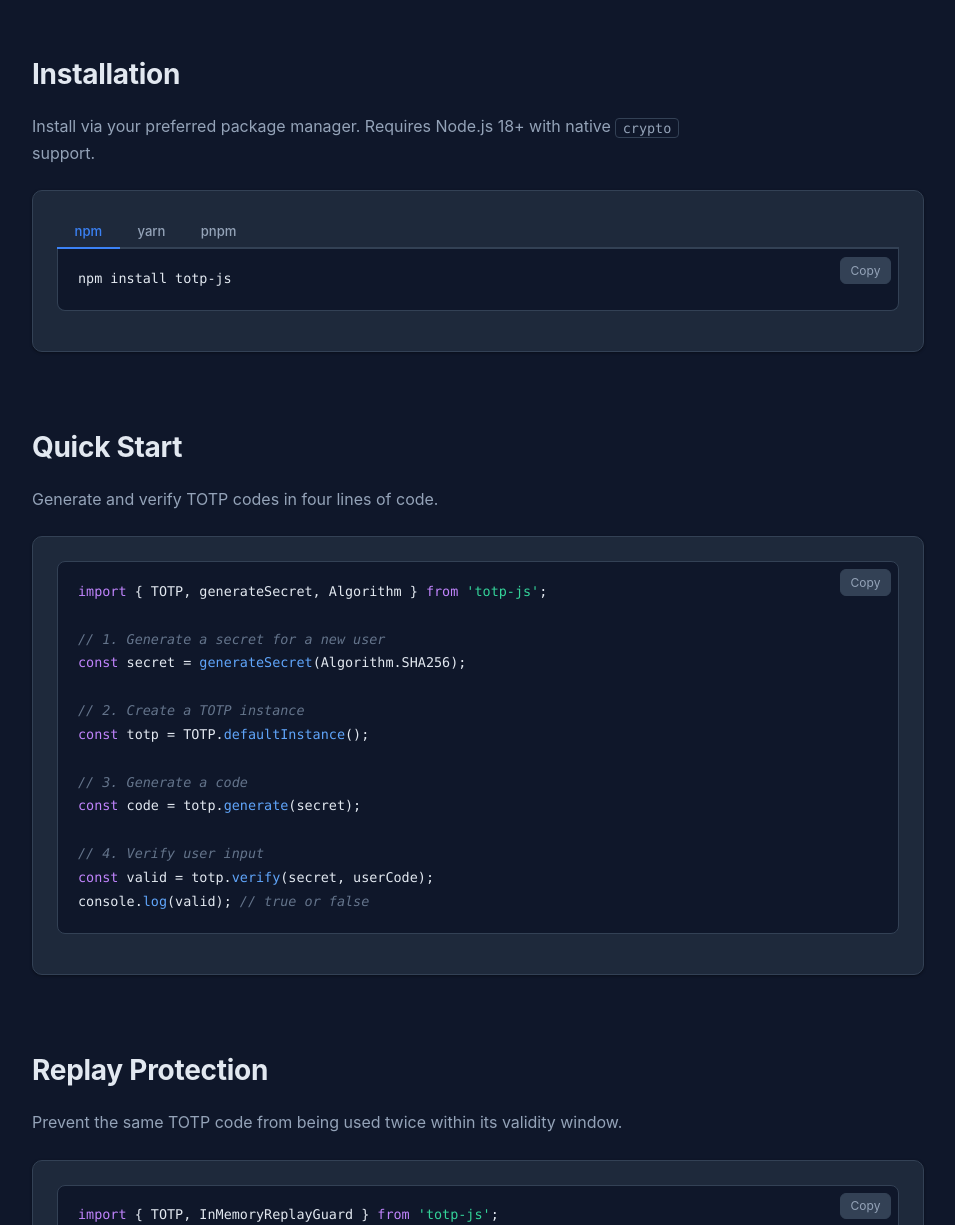
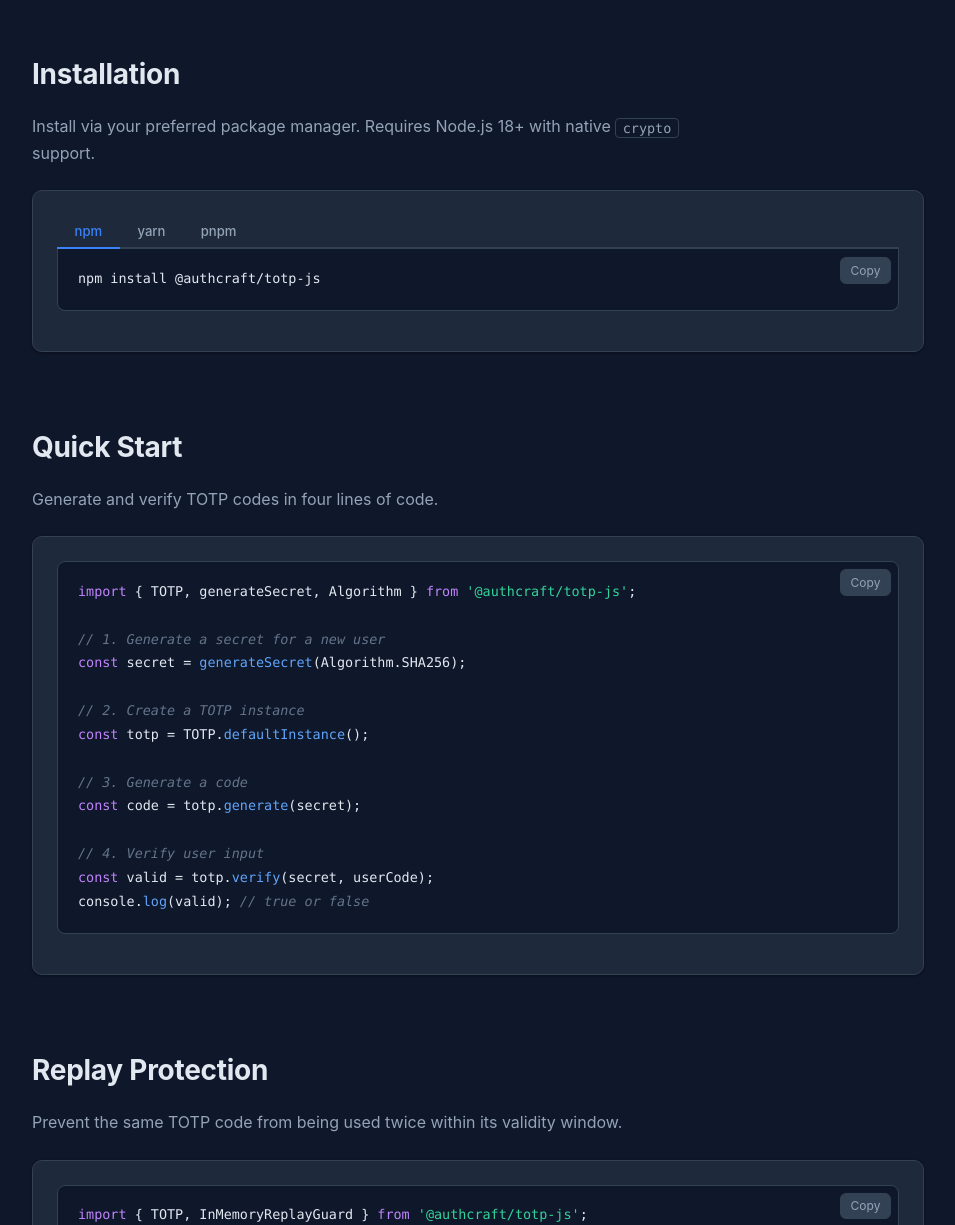
Before and after one commit to Pratiyush/totp-js, a website: page docs/index.html in a window 1280 px wide. Shown: the part 1254-2479 px from the top of the page, without its empty margins (162-1117 px from the left). Drawn offline with Linux system fonts and the light colour scheme.

Commit message:
feat: rename to @authcraft/totp-js, published v0.9.1 to npm
- Package renamed from totp-js to @authcraft/totp-js (npm name conflict)
- Updated all install commands, imports, badges, and links
- Published v0.9.1 to npm: https://www.npmjs.com/package/@authcraft/totp-js
- Switched to OIDC Trusted Publishing workflow (no npm tokens)

```diff
--- a/docs/index.html
+++ b/docs/index.html
@@ -436,12 +436,12 @@
             <div style="margin-bottom: 1.5rem;">
                 <div class="install-cmd">
                     <span class="dollar">$</span>
-                    <span>npm install totp-js</span>
-                    <button class="copy-btn" onclick="copyText('npm install totp-js', this)" title="Copy to clipboard">Copy</button>
+                    <span>npm install @authcraft/totp-js</span>
+                    <button class="copy-btn" onclick="copyText('npm install @authcraft/totp-js', this)" title="Copy to clipboard">Copy</button>
                 </div>
             </div>
             <div class="badges">
-                <a href="https://www.npmjs.com/package/totp-js"><img src="https://img.shields.io/npm/v/totp-js?style=flat-square&color=3B82F6" alt="npm version"></a>
+                <a href="https://www.npmjs.com/package/@authcraft/totp-js"><img src="https://img.shields.io/npm/v/@authcraft/totp-js?style=flat-square&color=3B82F6" alt="npm version"></a>
                 <img src="https://img.shields.io/badge/TypeScript-5.4+-3178C6.svg?style=flat-square" alt="TypeScript 5.4+">
                 <img src="https://img.shields.io/badge/Node.js-18+-339933.svg?style=flat-square" alt="Node.js 18+">
                 <img src="https://img.shields.io/badge/RFC-6238-34D399.svg?style=flat-square" alt="RFC 6238">
@@ -449,7 +449,7 @@
             </div>
             <div class="hero-links">
                 <a href="https://github.com/Pratiyush/totp-js" class="primary">GitHub</a>
-                <a href="https://www.npmjs.com/package/totp-js" class="secondary">npm</a>
+                <a href="https://www.npmjs.com/package/@authcraft/totp-js" class="secondary">npm</a>
                 <a href="#api" class="secondary">API Reference</a>
             </div>
         </div>
@@ -538,7 +538,7 @@
                     <button class="tab" onclick="switchTab(this, 'tab-pnpm')">pnpm</button>
                 </div>
                 <div class="tab-content active" id="tab-npm">
-                    <div class="code-block"><pre><code>npm install totp-js</code></pre><button class="copy-btn" onclick="copyCode(this)">Copy</button></div>
+                    <div class="code-block"><pre><code>npm install @authcraft/totp-js</code></pre><button class="copy-btn" onclick="copyCode(this)">Copy</button></div>
                 </div>
                 <div class="tab-content" id="tab-yarn">
                     <div class="code-block"><pre><code>yarn add totp-js</code></pre><button class="copy-btn" onclick="copyCode(this)">Copy</button></div>
@@ -554,7 +554,7 @@
             <h2 class="section-title">Quick Start</h2>
             <p class="section-desc">Generate and verify TOTP codes in four lines of code.</p>
             <div class="card">
-                <div class="code-block"><pre><code><span class="kw">import</span> { TOTP, generateSecret, Algorithm } <span class="kw">from</span> <span class="str">'totp-js'</span>;
+                <div class="code-block"><pre><code><span class="kw">import</span> { TOTP, generateSecret, Algorithm } <span class="kw">from</span> <span class="str">'@authcraft/totp-js'</span>;
 
 <span class="cmt">// 1. Generate a secret for a new user</span>
 <span class="kw">const</span> secret = <span class="fn">generateSecret</span>(Algorithm.SHA256);
@@ -576,7 +576,7 @@ console.<span class="fn">log</span>(valid); <span class="cmt">// true or false</
             <h2 class="section-title">Replay Protection</h2>
             <p class="section-desc">Prevent the same TOTP code from being used twice within its validity window.</p>
             <div class="card">
-                <div class="code-block"><pre><code><span class="kw">import</span> { TOTP, InMemoryReplayGuard } <span class="kw">from</span> <span class="str">'totp-js'</span>;
+                <div class="code-block"><pre><code><span class="kw">import</span> { TOTP, InMemoryReplayGuard } <span class="kw">from</span> <span class="str">'@authcraft/totp-js'</span>;
 
 <span class="cmt">// Create a replay guard with 2-minute retention</span>
 <span class="kw">const</span> replayGuard = <span class="kw">new</span> <span class="tp">InMemoryReplayGuard</span>(<span class="num">120_000</span>);
@@ -598,7 +598,7 @@ console.<span class="fn">log</span>(valid); <span class="cmt">// true or false</
             <h2 class="section-title">QR Code URI</h2>
             <p class="section-desc">Build <code>otpauth://</code> URIs for authenticator apps like Google Authenticator, Microsoft Authenticator, and Authy.</p>
             <div class="card">
-                <div class="code-block"><pre><code><span class="kw">import</span> { buildOtpauthUri, sha256Config } <span class="kw">from</span> <span class="str">'totp-js'</span>;
+                <div class="code-block"><pre><code><span class="kw">import</span> { buildOtpauthUri, sha256Config } <span class="kw">from</span> <span class="str">'@authcraft/totp-js'</span>;
 
 <span class="cmt">// Build an otpauth:// URI for QR code generation</span>
 <span class="kw">const</span> uri = <span class="fn">buildOtpauthUri</span>(
@@ -622,7 +622,7 @@ console.<span class="fn">log</span>(valid); <span class="cmt">// true or false</
             <p class="section-desc">Use preset configurations or create fully custom ones.</p>
             <div class="card">
                 <h2>Preset Configurations</h2>
-                <div class="code-block"><pre><code><span class="kw">import</span> { defaultConfig, sha256Config, highSecurityConfig } <span class="kw">from</span> <span class="str">'totp-js'</span>;
+                <div class="code-block"><pre><code><span class="kw">import</span> { defaultConfig, sha256Config, highSecurityConfig } <span class="kw">from</span> <span class="str">'@authcraft/totp-js'</span>;
 
 <span class="cmt">// Google Authenticator compatible (SHA-1, 6 digits, 30s)</span>
 <span class="fn">defaultConfig</span>();
@@ -634,7 +634,7 @@ console.<span class="fn">log</span>(valid); <span class="cmt">// true or false</
 <span class="fn">highSecurityConfig</span>();</code></pre><button class="copy-btn" onclick="copyCode(this)">Copy</button></div>
 
                 <h3>Custom Configuration</h3>
-                <div class="code-block"><pre><code><span class="kw">import</span> { TOTP, Algorithm } <span class="kw">from</span> <span class="str">'totp-js'</span>;
+                <div class="code-block"><pre><code><span class="kw">import</span> { TOTP, Algorithm } <span class="kw">from</span> <span class="str">'@authcraft/totp-js'</span>;
 
 <span class="kw">const</span> totp = TOTP.<span class="fn">create</span>({
   algorithm: Algorithm.SHA256,  <span class="cmt">// SHA1, SHA256, SHA512</span>
@@ -661,7 +661,7 @@ console.<span class="fn">log</span>(valid); <span class="cmt">// true or false</
 <span class="kw">import</span> {
   TOTP, generateSecret, buildOtpauthUri,
   Algorithm, InMemoryReplayGuard, sha256Config
-} <span class="kw">from</span> <span class="str">'totp-js'</span>;
+} <span class="kw">from</span> <span class="str">'@authcraft/totp-js'</span>;
 
 <span class="kw">const</span> app = <span class="fn">express</span>();
 <span class="kw">const</span> totp = TOTP.<span class="fn">create</span>({
@@ -686,7 +686,7 @@ app.<span class="fn">post</span>(<span class="str">'/2fa/verify'</span>, (req, r
                 <div class="tab-content" id="fw-next">
                     <div class="code-block"><pre><code><span class="cmt">// app/api/2fa/verify/route.ts</span>
 <span class="kw">import</span> { NextResponse } <span class="kw">from</span> <span class="str">'next/server'</span>;
-<span class="kw">import</span> { TOTP, Algorithm, InMemoryReplayGuard } <span class="kw">from</span> <span class="str">'totp-js'</span>;
+<span class="kw">import</span> { TOTP, Algorithm, InMemoryReplayGuard } <span class="kw">from</span> <span class="str">'@authcraft/totp-js'</span>;
 
 <span class="kw">const</span> totp = TOTP.<span class="fn">create</span>({
   algorithm: Algorithm.SHA256,
@@ -705,7 +705,7 @@ app.<span class="fn">post</span>(<span class="str">'/2fa/verify'</span>, (req, r
 <span class="kw">import</span> {
   TOTP, generateSecret, buildOtpauthUri,
   Algorithm, InMemoryReplayGuard, sha256Config
-} <span class="kw">from</span> <span class="str">'totp-js'</span>;
+} <span class="kw">from</span> <span class="str">'@authcraft/totp-js'</span>;
 
 @<span class="fn">Injectable</span>()
 <span class="kw">export class</span> <span class="tp">TwoFactorService</span> {
@@ -730,7 +730,7 @@ app.<span class="fn">post</span>(<span class="str">'/2fa/verify'</span>, (req, r
 <span class="kw">import</span> {
   TOTP, generateSecret, buildOtpauthUri,
   Algorithm, InMemoryReplayGuard, sha256Config
-} <span class="kw">from</span> <span class="str">'totp-js'</span>;
+} <span class="kw">from</span> <span class="str">'@authcraft/totp-js'</span>;
 
 <span class="kw">const</span> app = <span class="fn">Fastify</span>();
 <span class="kw">const</span> totp = TOTP.<span class="fn">create</span>({
@@ -759,7 +759,7 @@ app.<span class="fn">post</span>(<span class="str">'/2fa/verify'</span>, <span c
             <h2 class="section-title">Secret Generation</h2>
             <p class="section-desc">Generate cryptographically secure secrets sized appropriately for each algorithm.</p>
             <div class="card">
-                <div class="code-block"><pre><code><span class="kw">import</span> { generateSecret, generateSecretBytes, isValidSecret, Algorithm } <span class="kw">from</span> <span class="str">'totp-js'</span>;
+                <div class="code-block"><pre><code><span class="kw">import</span> { generateSecret, generateSecretBytes, isValidSecret, Algorithm } <span class="kw">from</span> <span class="str">'@authcraft/totp-js'</span>;
 
 <span class="cmt">// Generate for a specific algorithm (recommended)</span>
 <span class="kw">const</span> sha1Secret   = <span class="fn">generateSecret</span>(Algorithm.SHA1);    <span class="cmt">// 20 bytes / 160 bits</span>
@@ -896,7 +896,7 @@ app.<span class="fn">post</span>(<span class="str">'/2fa/verify'</span>, <span c
         <div class="container">
             <div class="footer-links">
                 <a href="https://github.com/Pratiyush/totp-js">GitHub</a>
-                <a href="https://www.npmjs.com/package/totp-js">npm</a>
+                <a href="https://www.npmjs.com/package/@authcraft/totp-js">npm</a>
                 <a href="https://github.com/Pratiyush/totp-js/issues">Issues</a>
                 <a href="https://github.com/Pratiyush/totp-js/blob/main/SECURITY.md">Security Policy</a>
                 <a href="https://pratiyush.github.io/totp-impl/">Java counterpart (totp-lib)</a>
--- a/package.json
+++ b/package.json
@@ -1,5 +1,5 @@
 {
-  "name": "totp-js",
+  "name": "@authcraft/totp-js",
   "version": "0.9.1",
   "description": "Security-hardened TOTP/2FA library for JavaScript and TypeScript. RFC 6238 compliant with replay protection, constant-time verification, and zero runtime dependencies.",
   "main": "dist/index.js",
```
Also changed, not shown: .github/workflows/npm-publish.yml, README.md, 1 other file.
